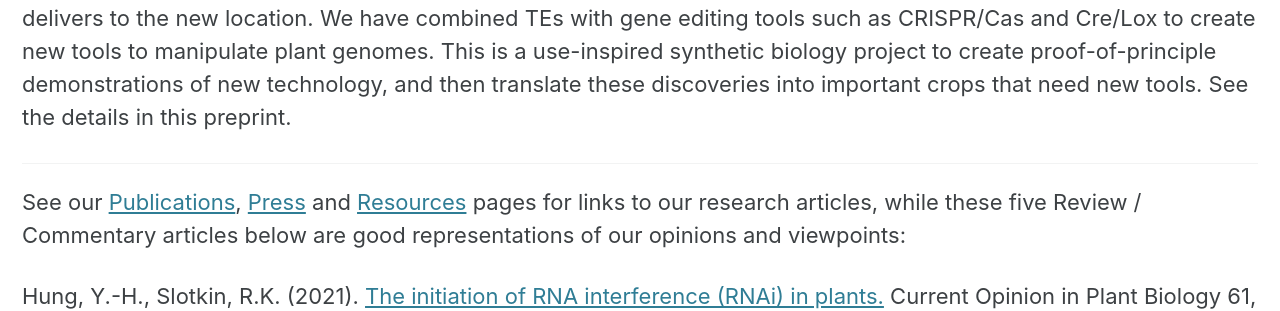
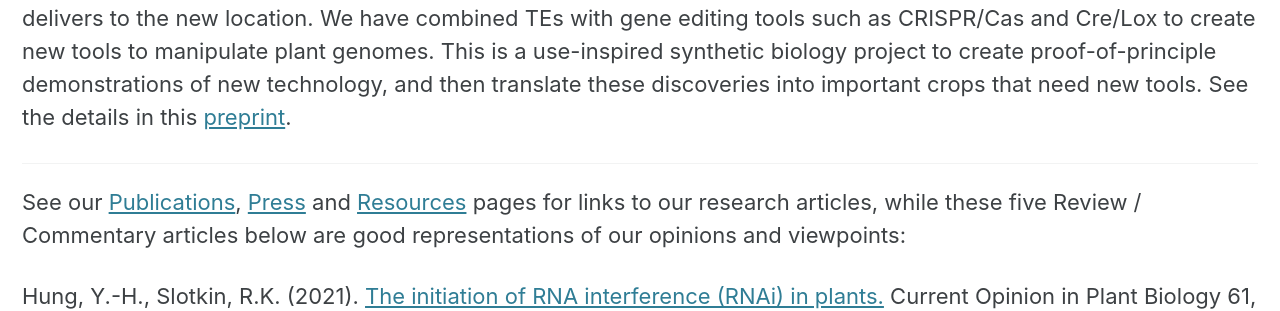
Before and after one commit to SlotkinLab/slotkinlab.github.io, a Jekyll site: the page built from _pages/research.md, in a window 1280 px wide. Shown: the part 1264-1575 px from the top of the page. Built offline with Jekyll 4.4.1, drawn with Linux system fonts in a browser that asks for light colours; cached includes are drawn as plain includes; nearby versions of some CDN libraries; some of the changed lines change nothing that is shown; some of the changed text lies outside the part shown.

Commit message:
Update research.md

```diff
--- a/_pages/research.md
+++ b/_pages/research.md
@@ -20,7 +20,7 @@ If you need help with one of these topics, please feel free to email us and requ
 
 Research Topic #2 – How We Can Control Transposable Elements As Tools For Genome Engineering
 
-After more than a decade of elucidating how cells control TEs, we have learned how we can control TE activity. This includes the engineering of the timing of transposition, the location of transposition and the DNA cargo that the TE delivers to the new location. We have combined TEs with gene editing tools such as CRISPR/Cas and Cre/Lox to create new tools to manipulate plant genomes. This is a use-inspired synthetic biology project to create proof-of-principle demonstrations of new technology, and then translate these discoveries into important crops that need new tools. See the details in this preprint.
+After more than a decade of elucidating how cells control TEs, we have learned how we can control TE activity. This includes the engineering of the timing of transposition, the location of transposition and the DNA cargo that the TE delivers to the new location. We have combined TEs with gene editing tools such as CRISPR/Cas and Cre/Lox to create new tools to manipulate plant genomes. This is a use-inspired synthetic biology project to create proof-of-principle demonstrations of new technology, and then translate these discoveries into important crops that need new tools. See the details in this [preprint](https://www.researchsquare.com/article/rs-2679086/v1).
 
 *************************************************************************************************
 
```
